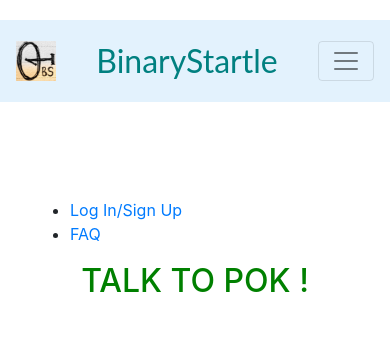
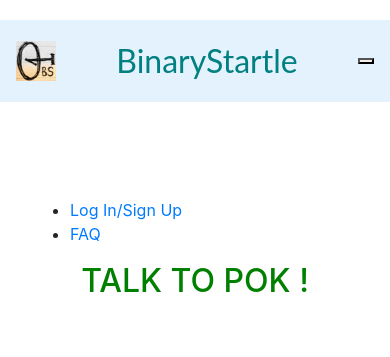
Before and after one commit to hasinfarhan/BinaryStartle, a Django app: page /core_nlp/ in a window 390 px wide. Shown: the top 357 px of the page. Run offline with Django 3.2, Linux system fonts and the light colour scheme; some libraries are stand-ins or nearby versions; some web fonts are replaced.

Commit message:
navbar toggler for phone v4

```diff
--- a/anchor/templates/anchor/includes/navbar_v1.html
+++ b/anchor/templates/anchor/includes/navbar_v1.html
@@ -6,8 +6,10 @@
    <img src="/static/anchor/img/BSicon.jpg"  style="width:40px;height:40px;">
    <a class="navbar-brand" style="color: #008080" href="#page_top">BinaryStartle</a>
 
-   <button class="navbar-toggler" type="button" data-toggle="collapse" href="/core_nlp" data-target="/core_nlp">
-    <span class="navbar-toggler-icon"></span>
+   <button class="navbar-toggle" type="button" data-toggle="collapse" data-target="#mynavbar">
+    <span class="icon-bar"></span>
+    <span class="icon-bar"></span>
+    <span class="icon-bar"></span>
    </button>
 
 
```
